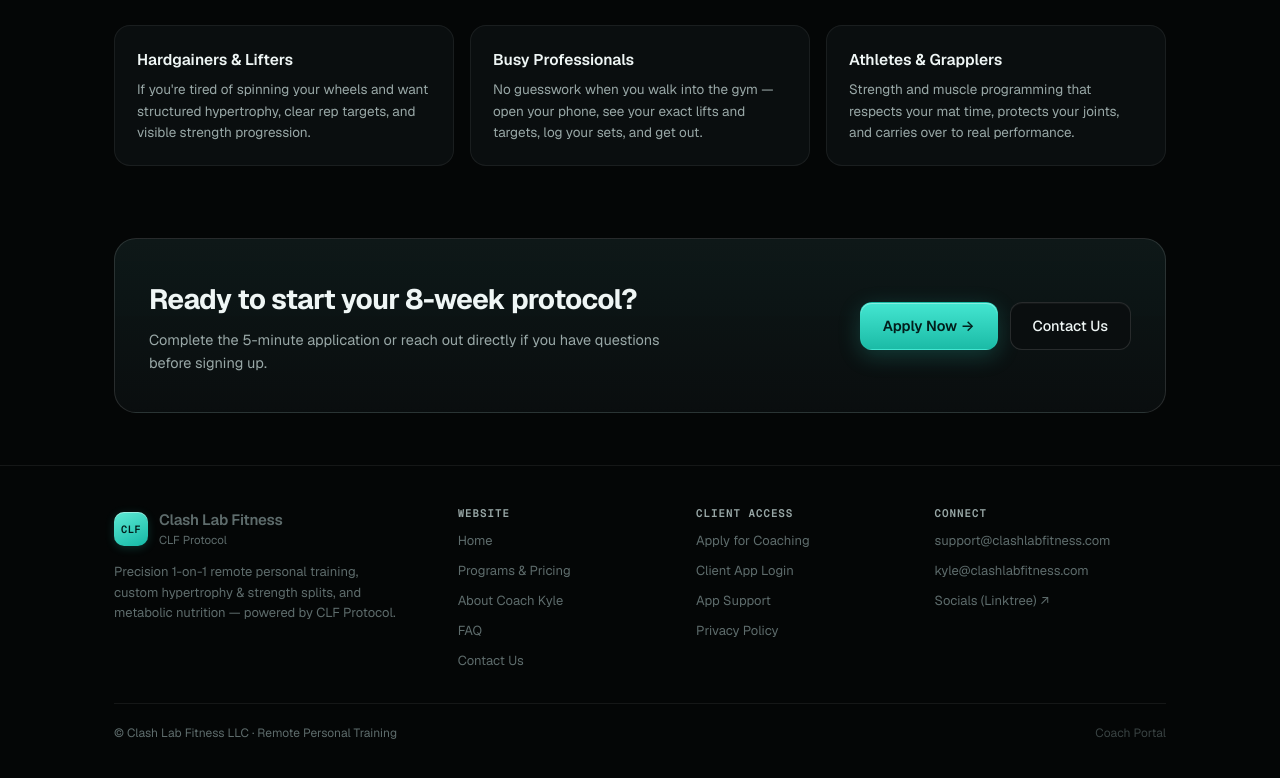
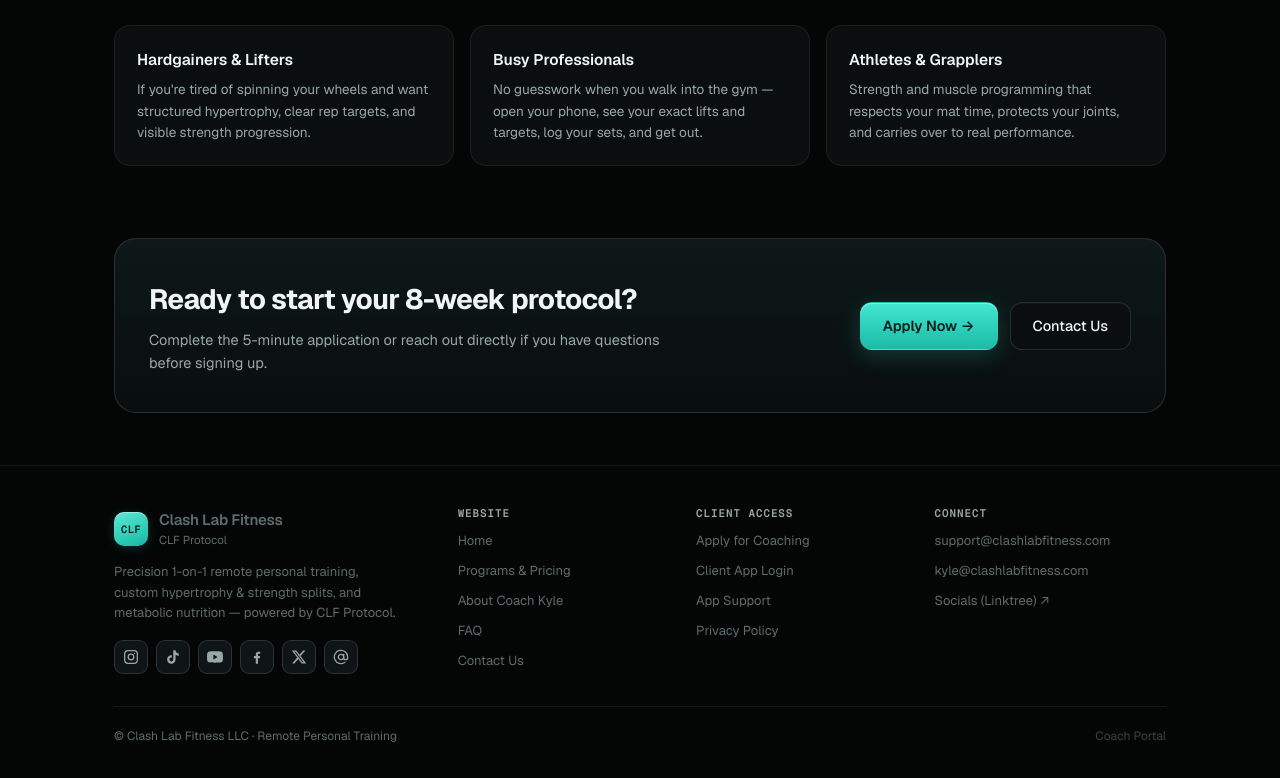
Before and after one commit to kylemdev-hub/clf-coaching-os, a plain HTML site: page about.html in a window 1280 px wide. Shown: the part 1664-2442 px from the top of the page. Drawn offline with nearby package versions, Linux system fonts and the light colour scheme.

Commit message:
Update about.html

```diff
--- a/about.html
+++ b/about.html
@@ -127,6 +127,11 @@ footer{margin-top:52px;padding:42px 0 36px;border-top:1px solid var(--line);font
 .foot-col a{color:var(--text-3);transition:color .15s}
 .foot-col a:hover{color:var(--text)}
 .foot-desc{color:var(--text-3);font-size:13px;line-height:1.6;margin:12px 0 0;max-width:290px}
+.social-row{display:flex;align-items:center;gap:8px;flex-wrap:wrap;margin-top:16px}
+.social-btn{width:34px;height:34px;border-radius:9px;background:var(--surface-2);border:1px solid var(--line-2);color:var(--text-2);
+  display:grid;place-items:center;transition:color .15s,border-color .15s,background .15s,transform .2s}
+.social-btn:hover{color:var(--accent-text);border-color:var(--accent-line);background:var(--accent-tint);transform:translateY(-1px)}
+.social-btn svg{width:16px;height:16px;display:block}
 .foot-bottom{padding-top:20px;border-top:1px solid var(--line);display:flex;justify-content:space-between;align-items:center;gap:12px;flex-wrap:wrap;font-size:12px}
 .coach-link{opacity:.6;transition:opacity .15s,color .15s}
 .coach-link:hover{opacity:1;color:var(--accent)}
@@ -299,6 +304,14 @@ footer{margin-top:52px;padding:42px 0 36px;border-top:1px solid var(--line);font
             </div>
           </a>
           <p class="foot-desc">Precision 1-on-1 remote personal training, custom hypertrophy &amp; strength splits, and metabolic nutrition — powered by CLF Protocol.</p>
+          <div class="social-row" aria-label="Clash Lab Fitness Social Media">
+            <a class="social-btn" href="https://www.instagram.com/clashlabfitness/" target="_blank" rel="noopener" aria-label="Instagram" title="Instagram"><svg viewBox="0 0 24 24" fill="none" stroke="currentColor" stroke-width="1.9" stroke-linecap="round" stroke-linejoin="round"><rect x="2.5" y="2.5" width="19" height="19" rx="5"/><circle cx="12" cy="12" r="4.2"/><circle cx="17.5" cy="6.5" r="1" fill="currentColor" stroke="none"/></svg></a>
+            <a class="social-btn" href="https://www.tiktok.com/@clashlabfitness" target="_blank" rel="noopener" aria-label="TikTok" title="TikTok"><svg viewBox="0 0 24 24" fill="currentColor"><path d="M19.59 6.69a4.83 4.83 0 0 1-3.77-4.25V2h-3.45v13.67a2.89 2.89 0 0 1-5.2 1.74 2.89 2.89 0 0 1 2.31-4.64c.3 0 .59.04.88.13V9.4a6.33 6.33 0 0 0-.88-.07A6.34 6.34 0 0 0 3.14 15.67a6.34 6.34 0 0 0 10.86 4.48 6.3 6.3 0 0 0 1.86-4.48V8.7a8.26 8.26 0 0 0 4.83 1.56V6.82a4.8 4.8 0 0 1-1.1-.13z"/></svg></a>
+            <a class="social-btn" href="https://www.youtube.com/@Clashlabfitness" target="_blank" rel="noopener" aria-label="YouTube" title="YouTube"><svg viewBox="0 0 24 24" fill="currentColor"><path d="M23.5 6.2a3 3 0 0 0-2.1-2.12C19.54 3.5 12 3.5 12 3.5s-7.54 0-9.4.58A3 3 0 0 0 .5 6.2 31.4 31.4 0 0 0 0 12a31.4 31.4 0 0 0 .5 5.8 3 3 0 0 0 2.1 2.12c1.86.58 9.4.58 9.4.58s7.54 0 9.4-.58a3 3 0 0 0 2.1-2.12A31.4 31.4 0 0 0 24 12a31.4 31.4 0 0 0-.5-5.8zM9.6 15.6V8.4l6.3 3.6-6.3 3.6z"/></svg></a>
+            <a class="social-btn" href="https://www.facebook.com/clashlabfitness" target="_blank" rel="noopener" aria-label="Facebook" title="Facebook"><svg viewBox="0 0 24 24" fill="currentColor"><path d="M13.5 22v-8.2h2.76l.41-3.2H13.5V8.56c0-.93.26-1.56 1.59-1.56h1.7V4.14c-.3-.04-1.31-.13-2.49-.13-2.46 0-4.15 1.5-4.15 4.26v2.33H7.36v3.2h2.79V22h3.35z"/></svg></a>
+            <a class="social-btn" href="https://x.com/clashlabfitness" target="_blank" rel="noopener" aria-label="X" title="X"><svg viewBox="0 0 24 24" fill="currentColor"><path d="M18.244 2.25h3.308l-7.227 8.26 8.502 11.24H16.17l-5.214-6.817L4.99 21.75H1.68l7.73-8.835L1.254 2.25H8.08l4.713 6.231zm-1.161 17.52h1.833L7.084 4.126H5.117z"/></svg></a>
+            <a class="social-btn" href="https://www.threads.com/@clashlabfitness" target="_blank" rel="noopener" aria-label="Threads" title="Threads"><svg viewBox="0 0 24 24" fill="none" stroke="currentColor" stroke-width="1.9" stroke-linecap="round" stroke-linejoin="round"><circle cx="12" cy="12" r="4"/><path d="M16 8v5a3 3 0 0 0 6 0v-1a10 10 0 1 0-4 8"/></svg></a>
+          </div>
         </div>
         <div class="foot-col">
           <h4>Website</h4>
```
